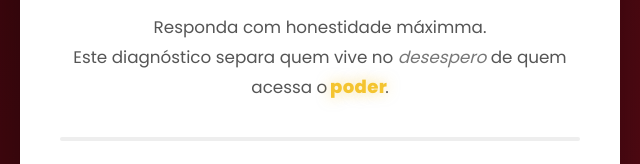
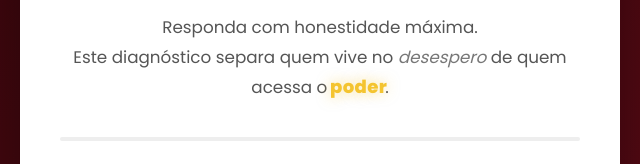
Before and after one commit to anakarolinaiclube-ux/quizor, a plain HTML site: page index.html in a window 1280 px wide. Shown: the part 221-385 px from the top of the page, 320-960 px from the left. Drawn offline with Linux system fonts and the light colour scheme; a web font is replaced by a local one.

Commit message:
Update index.html

```diff
--- a/index.html
+++ b/index.html
@@ -281,7 +281,7 @@
             <h1>Você está vivendo com todo o seu potencial… ou só com o que sobrou dele?</h1>
 
             <p class="intro">
-                Responda com honestidade máximma.<br>
+                Responda com honestidade máxima.<br>
                 Este diagnóstico separa quem vive no <span class="word-despair">desespero</span> de quem acessa o <span class="word-power">poder</span>.
             </p>
 
```
